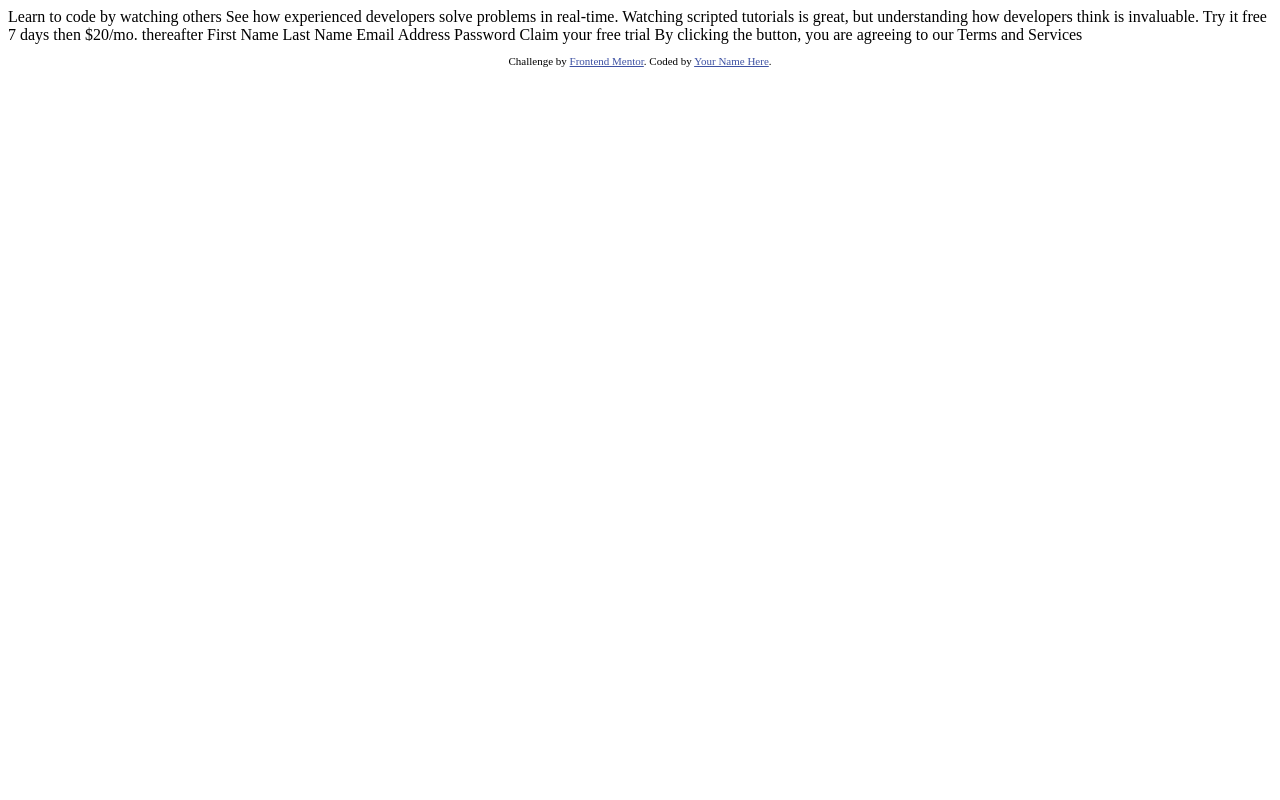
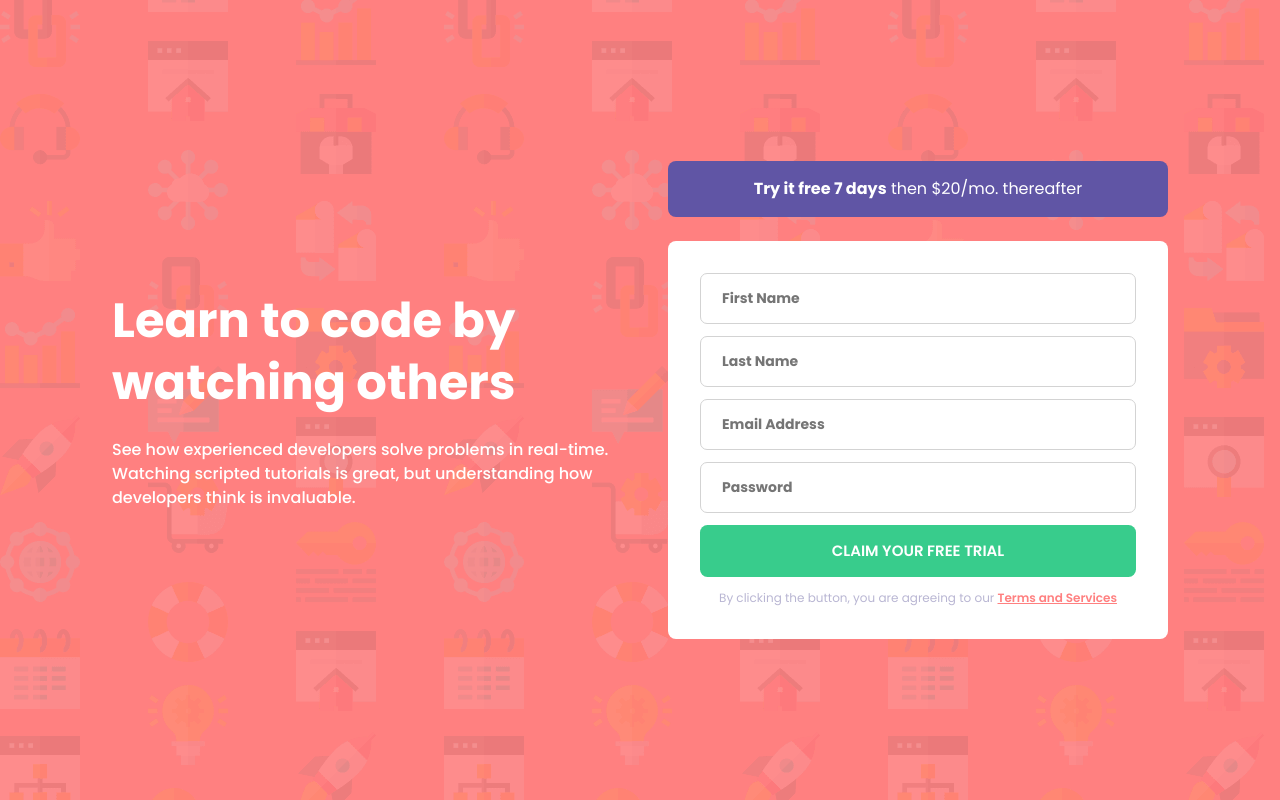
Before and after one commit to sh-ct/fe-mentor-intro-signup-form, a plain HTML site: page index.html in a window 1280 px wide. Drawn offline with Linux system fonts and the light colour scheme.

Commit message:
Finished CSS/HTML layount still need to add proper form validation

```diff
--- /dev/null
+++ b/SCSS/style.scss
@@ -0,0 +1,154 @@
+/* CSS RESET */
+*, *::before, *::after {box-sizing: border-box;}
+* {margin: 0;}
+html, body {height: 100%;}
+body {line-height: 1.5; -webkit-font-smoothing: antialiased;}
+img, picture, video, canvas, svg {display: block; max-width: 100%;}
+input, button, textarea, select {font: inherit;}
+p, h1, h2, h3, h4, h5, h6 {overflow-wrap: break-word;}
+
+/* VARIABLES */
+$-clr-primary-red: hsl(0, 100%, 75%);
+$-clr-primary-green: hsl(154, 59%, 51%);
+$-clr-accent-blue: hsl(248, 32%, 49%);
+$-clr-neutral-dark: hsl(249, 10%, 26%);
+$-clr-neutral-light: hsl(246, 25%, 77%);
+$-ff-body: 'Poppins', sans-serif;
+$-fw-body: 400;
+$-fw-semi-bold: 500;
+$-fw-bold: 600;
+$-fw-extra-bold: 700;
+$-img-background-mobile: url("../images/bg-intro-mobile.png");
+$-img-background-desktop: url("../images/bg-intro-desktop.png");
+$-border-radius: 0.5em;
+
+body {
+    font-family: $-ff-body;
+    font-weight: $-fw-body;
+    color: white;
+    background-color: $-clr-primary-red;
+    background-image: $-img-background-mobile;
+
+    text-align: center;
+
+    /* For this standalone component only */
+    display: grid;
+    place-items: center;
+}
+
+
+.welcome {
+  $-spacing: 1.5rem;
+
+  display: flex;
+  flex-wrap: wrap;
+  justify-content: center;
+  gap: $-spacing;
+  padding: $-spacing;
+  margin: auto;
+  // margin-top: auto;
+  // margin-bottom: auto;
+
+
+
+  &__section {
+    flex-basis: 325px;
+    flex-grow: 0;
+    max-width: 325px;;
+    display: flex;
+    flex-direction: column;
+    justify-content: center;
+    gap: $-spacing
+  }
+
+  &__title {
+    font-weight: $-fw-extra-bold;
+    font-size: 1.75rem;
+    line-height: 1.3;
+    // margin: $-spacing;
+  }
+
+  &__message {
+    font-weight: $-fw-semi-bold;
+    font-size: 1.125;
+  }
+
+}
+
+.cta {
+  padding: 1em 2.5em;
+  background-color: $-clr-accent-blue;
+  border-radius: $-border-radius;
+}
+
+// Form Section
+
+.form {
+  $-box-padding: 1em 1.5em;
+  background-color: white;
+  border-radius: $-border-radius;
+
+  display: flex;
+  flex-direction: column;
+  gap: 0.75em;
+  padding: 2em;
+
+  color: $-clr-neutral-light;
+
+  &__input {
+    padding: $-box-padding;
+    font-weight: $-fw-extra-bold;
+    border: 1px solid lightgray;
+    border-radius: $-border-radius;
+    color: $-clr-neutral-dark;
+    font-size: 0.875rem;
+  }
+
+  &__btn {
+    cursor: pointer;
+    padding: $-box-padding;
+    border-radius: $-border-radius;
+    border-style: none;
+    background-color: $-clr-primary-green;
+    color: white;
+    font-weight: $-fw-bold;
+    font-size: 0.9375rem;
+
+    text-transform: uppercase;
+  }
+
+  &__terms {
+    font-size: 0.75rem;
+    padding: 0 1em;
+
+    > a {
+      color: $-clr-primary-red;
+      font-weight: $-fw-bold;
+    }
+  }
+}
+
+@media (min-width: 50rem) {
+  body {
+    background-image: $-img-background-desktop;
+  }
+
+  .welcome {
+
+    &__section {
+      flex-basis: 500px;;
+      max-width: 600px;
+    }
+
+
+    &__text {
+      text-align: start;
+      margin-right: 2rem;;
+    }
+
+    &__title {
+      font-size: 3rem;;
+    }
+  }
+
+}
--- a/index.html
+++ b/index.html
@@ -3,40 +3,40 @@
 <head>
   <meta charset="UTF-8">
   <meta name="viewport" content="width=device-width, initial-scale=1.0"> <!-- displays site properly based on user's device -->
-
   <link rel="icon" type="image/png" sizes="32x32" href="./images/favicon-32x32.png">
-
+  <link rel="preconnect" href="https://fonts.googleapis.com">
+  <link rel="preconnect" href="https://fonts.gstatic.com" crossorigin>
+  <link href="https://fonts.googleapis.com/css2?family=Poppins:wght@400;500;600;700&display=swap" rel="stylesheet">
+  <link rel="stylesheet" href="CSS/style.css">
   <title>Frontend Mentor | Intro component with sign up form</title>
-
-  <!-- Feel free to remove these styles or customise in your own stylesheet 👍 -->
-  <style>
-    .attribution { font-size: 11px; text-align: center; }
-    .attribution a { color: hsl(228, 45%, 44%); }
-  </style>
 </head>
 <body>
 
-  Learn to code by watching others
+  <main>
+    <section class="welcome">
 
-  See how experienced developers solve problems in real-time. Watching scripted tutorials is great,
-  but understanding how developers think is invaluable.
+      <div class="welcome__section welcome__text">
+        <h1 class="welcome__title">Learn to code by watching others</h1>
+        <p class="welcome__message">See how experienced developers solve problems in real-time. Watching scripted tutorials is great, but understanding how developers think is invaluable.</p>
+      </div>
 
-  Try it free 7 days then $20/mo. thereafter
+      <div class="welcome__section welcome__form">
+        <div class="cta">
+          <p><b>Try it free 7 days</b> then <wbr> $20/mo. thereafter</p>
+        </div>
 
-  First Name
-  Last Name
-  Email Address
-  Password
+        <form action="" class="form">
+          <input id="first-name" required type="text" class="form__input" placeholder="First Name">
+          <input id="last-name" required type="text" class="form__input" placeholder="Last Name">
+          <input id="email" required type="email" class="form__input" placeholder="Email Address">
+          <input id="password" required type="password" class="form__input" placeholder="Password">
+          <button class="btn form__btn">Claim your free trial</button>
+          <span class="form__terms">By clicking the button, you are agreeing to <wbr> our <a href="">Terms and Services</a></span>
+        </form>
+      </div>
 
-  Claim your free trial
+    </section>
+  </main>
 
-  By clicking the button, you are agreeing to our Terms and Services
-
-  <footer>
-    <p class="attribution">
-      Challenge by <a href="https://www.frontendmentor.io?ref=challenge" target="_blank">Frontend Mentor</a>.
-      Coded by <a href="#">Your Name Here</a>.
-    </p>
-  </footer>
 </body>
 </html>
```
Also changed, not shown: CSS/style.css (added), 1 other file.
